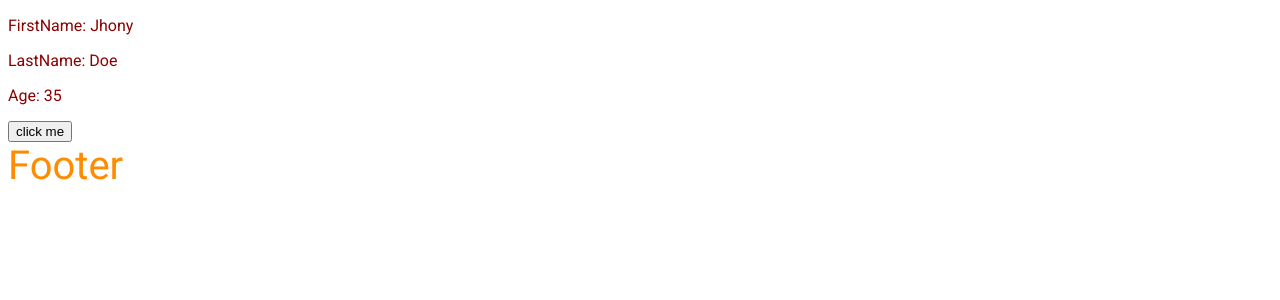
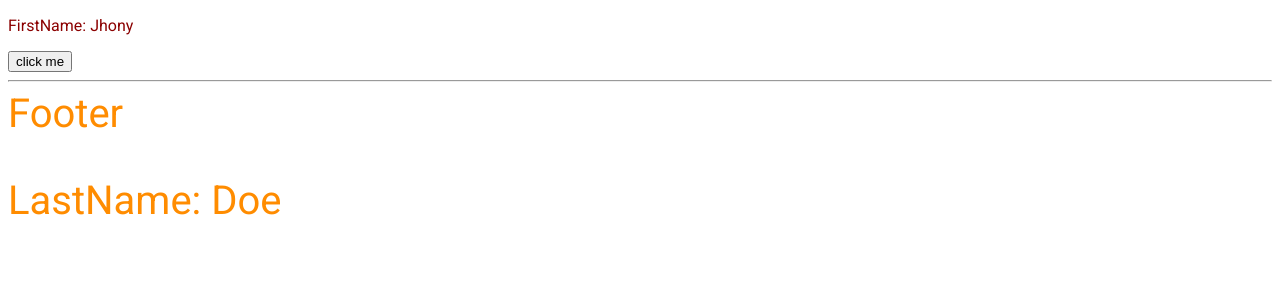
Before and after one commit to JesminNancy/VueJs2, a Vue app in the folder myapp/: page / in a window 1280 px wide. Shown: the top 300 px of the page. Built offline with nearby package versions, Linux system fonts and the light colour scheme.

Commit message:
Child to Child Communication Event Bus

```diff
--- a/myapp/src/App.vue
+++ b/myapp/src/App.vue
@@ -1,12 +1,7 @@
 <template>
   <div>
-    <compHeader
-      :firstName="fName"
-      :lastName="lName"
-      :age="myAge"
-      @updateValue="fName = $event"
-    />
-    <compFooter />
+    <compHeader :firstName="fName" />
+    <compFooter :lastName="lName" />
   </div>
 </template>
 
@@ -18,7 +13,6 @@
     return {
       fName: "Jhony",
       lName: "Doe",
-      myAge: 35,
     };
   },
   components: {
--- a/myapp/src/Components/TheFooter.vue
+++ b/myapp/src/Components/TheFooter.vue
@@ -1,6 +1,24 @@
 <template>
-  <div>Footer</div>
+  <div>
+    Footer
+    <p>LastName: {{ lastName }}</p>
+  </div>
 </template>
+<script>
+import { bus } from "../main";
+
+export default {
+  props: {
+    lastName: String,
+  },
+  created() {
+    bus.$on("changeName", (data) => {
+      this.lastName = data;
+    });
+  },
+};
+</script>
+
 <style scoped>
 div {
   color: darkorange;
--- a/myapp/src/Components/TheHeader.vue
+++ b/myapp/src/Components/TheHeader.vue
@@ -1,23 +1,20 @@
 <template>
   <div>
     <p>FirstName: {{ firstName }}</p>
-    <p>LastName: {{ lastName }}</p>
-    <p>Age: {{ age }}</p>
     <button @click="updateName">click me</button>
+    <hr />
   </div>
 </template>
 
 <script>
+import { bus } from "../main";
 export default {
   props: {
     firstName: String,
-    lastName: String,
-    age: Number,
   },
   methods: {
     updateName() {
-      //
-      this.$emit("updateValue", "Ripon");
+      bus.$emit("changeName", (this.firstName = "Jack"));
     },
   },
 };
--- a/myapp/src/main.js
+++ b/myapp/src/main.js
@@ -1,7 +1,9 @@
-import Vue from 'vue'
-import App from './App.vue'
+import Vue from 'vue';
+import App from './App.vue';
 
 Vue.config.productionTip = false
+
+export const bus = new Vue();
 
 new Vue({
   render: h => h(App),
```
